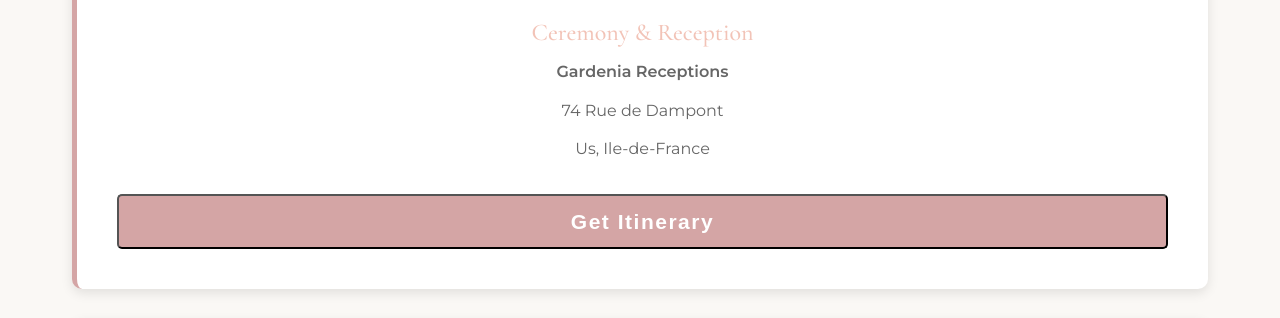
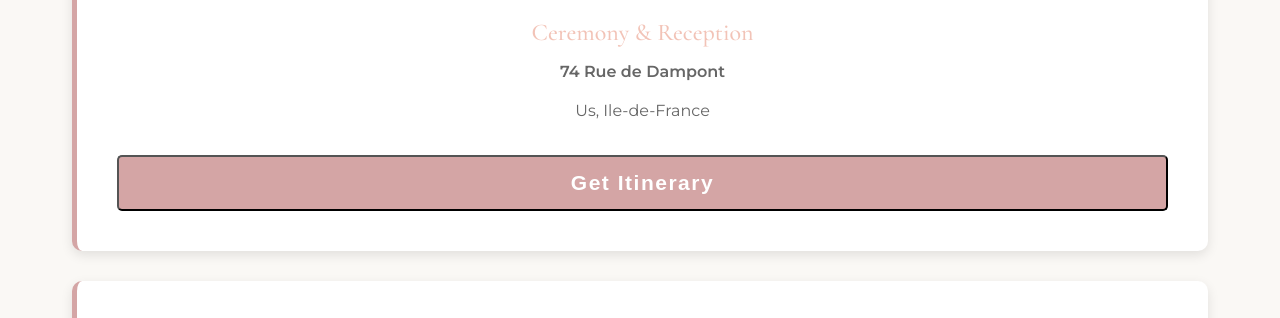
Before and after one commit to sevendeadly/summer_Dream, a website with bundled scripts: page views/info.html in a window 1280 px wide. Shown: the part 453-771 px from the top of the page. Built offline with nearby package versions, Linux system fonts and the light colour scheme.

Commit message:
Remove venue name

```diff
--- a/views/info.html
+++ b/views/info.html
@@ -33,8 +33,7 @@
                 <div class="info-card">
                     <h2>📍 <span data-i18n="info.venue">Venue</span></h2>
                     <h3 data-i18n="info.ceremonyReception">Ceremony & Reception</h3>
-                    <p><strong>Gardenia Receptions</strong></p>
-                    <p>74 Rue de Dampont</p>
+                    <p><strong>74 Rue de Dampont</strong></p>
                     <p>Us, Ile-de-France</p>
                     <div class="venue-buttons">
                         <button id="btn-itinerary" class="btn" style="cursor: pointer;" data-i18n="info.getItinerary">Get Itinerary</button>
```
